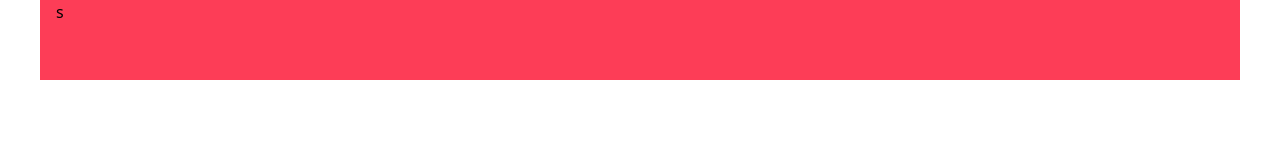
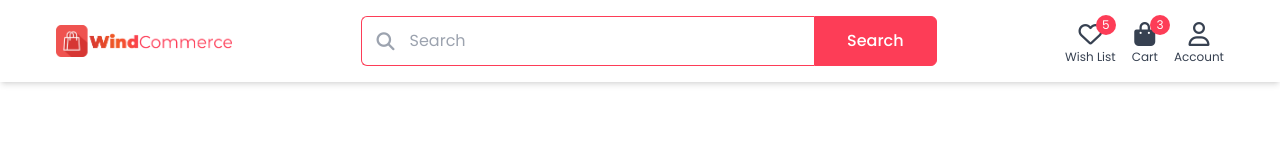
Before and after one commit to aansourav/WindCommerce, a website built with Vite: page index.html in a window 1280 px wide. Built offline with nearby package versions, Linux system fonts and the light colour scheme.

Commit message:
Header Complete

```diff
--- a/index.html
+++ b/index.html
@@ -21,7 +21,73 @@
     />
     <title>Wind Commerce</title>
   </head>
-  <body>
-    <div class="bg-primary h-20 container">s</div>
+  <body class="font-poppins">
+    <!-- ---------------- HEADER ------------- -->
+    <header class="py-4 shadow-md bg-white">
+      <div class="container flex items-center justify-between">
+        <!-- ---------- Logo ------- -->
+        <a href="/" class="">
+          <img src="./src/images/logo.png" alt="" class="w-44 flex-shrink-0" />
+        </a>
+        <!-- ---------- Logo end ------- -->
+
+        <!-- ---------- Searchbar ------- -->
+        <div class="w-full xl:max-w-xl lg:max-w-lg lg:flex relative hidden">
+          <span class="absolute left-4 top-3 text-lg text-gray-400">
+            <i class="fas fa-search"></i>
+          </span>
+          <input
+            type="text"
+            class="pl-12 w-full border border-r-0 border-primary py-3 px-3 rounded-l-md focus:outline-none"
+            placeholder="Search"
+          />
+          <button
+            type="submit"
+            class="bg-primary border border-primary text-white px-8 font-medium rounded-r-md hover:bg-transparent hover:text-primary transition"
+          >
+            Search
+          </button>
+        </div>
+        <!-- ---------- Searchbar end ------- -->
+
+        <!-- ---------- Cart Wishlist Account ------- -->
+        <div class="space-x-4 flex items-center">
+          <a
+            href="wishlist.html"
+            class="block text-center text-gray-700 hover:text-primary transition relative"
+          >
+            <span
+              class="absolute -right-0 -top-1 w-5 h-5 rounded-full flex items-center justify-center bg-primary text-white text-xs"
+              >5</span
+            >
+            <div class="text-2xl">
+              <i class="far fa-heart"></i>
+            </div>
+            <div class="text-xs leading-3">Wish List</div>
+          </a>
+          <a
+            href="cart.html"
+            class="lg:block text-center text-gray-700 hover:text-primary transition hidden relative"
+          >
+            <span
+              class="absolute -right-3 -top-1 w-5 h-5 rounded-full flex items-center justify-center bg-primary text-white text-xs"
+              >3</span
+            >
+            <div class="text-2xl">
+              <i class="fas fa-shopping-bag"></i>
+            </div>
+            <div class="text-xs leading-3">Cart</div>
+          </a>
+          <a href="account.html" class="block text-center text-gray-700 hover:text-primary transition">
+            <div class="text-2xl">
+              <i class="far fa-user"></i>
+            </div>
+            <div class="text-xs leading-3">Account</div>
+          </a>
+        </div>
+        <!-- ---------- Cart Wishlist Account end ------- -->
+      </div>
+    </header>
+    <!-- ------------- HEADER ------------- -->
   </body>
 </html>
```
